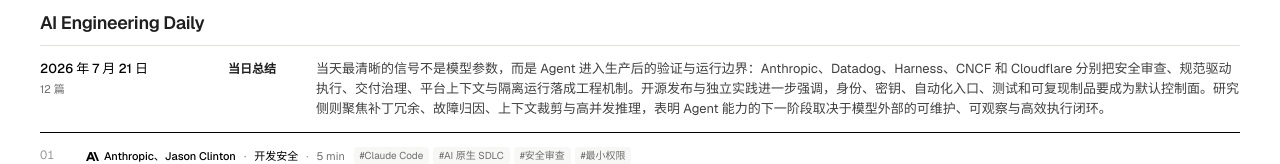
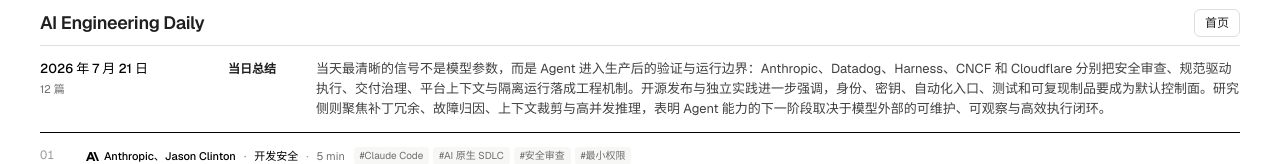
Before and after one commit to alanzeng423/ai-engineering-daily, a Next.js app: page /today in a window 1280 px wide. Shown: the top 164 px of the page. Built offline with nearby package versions, Linux system fonts and the light colour scheme.

Commit message:
Add home shortcut to Today page

```diff
--- a/app/globals.css
+++ b/app/globals.css
@@ -34,7 +34,7 @@
   border-bottom: 1px solid var(--line);
 }
 .brand { font-size: 18px; font-weight: 600; letter-spacing: -.02em; }
-.today-link {
+.header-action {
   display: inline-flex;
   height: 28px;
   align-items: center;
@@ -44,8 +44,8 @@
   font-size: 12px;
   font-weight: 500;
 }
-.today-link:hover { border-color: var(--black); background: var(--soft); }
-.today-link:focus-visible { outline: 2px solid var(--black); outline-offset: 2px; }
+.header-action:hover { border-color: var(--black); background: var(--soft); }
+.header-action:focus-visible { outline: 2px solid var(--black); outline-offset: 2px; }
 
 .digest { padding: 0 0 48px; }
 .today-summary {
--- a/app/page.tsx
+++ b/app/page.tsx
@@ -86,7 +86,7 @@
         <a className="brand" href="#top" aria-label="AI Engineering Daily 首页">
           AI Engineering Daily
         </a>
-        <Link className="today-link" href="/today" aria-label="查看今日精选">
+        <Link className="header-action" href="/today" aria-label="查看今日精选">
           今日
         </Link>
       </header>
--- a/app/today/page.tsx
+++ b/app/today/page.tsx
@@ -44,6 +44,9 @@
       <header className="site-header">
         <Link className="brand" href="/" aria-label="返回 AI Engineering Daily 全部内容">
           AI Engineering Daily
+        </Link>
+        <Link className="header-action" href="/" aria-label="返回首页">
+          首页
         </Link>
       </header>
 
```
Also changed, not shown: 1 other file (tests, documents, lock files or other folders).
